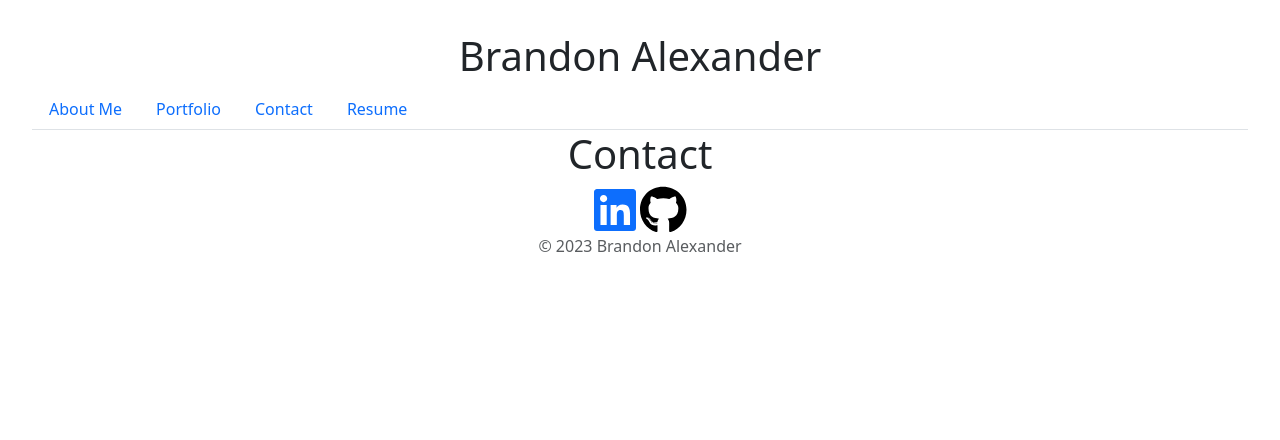
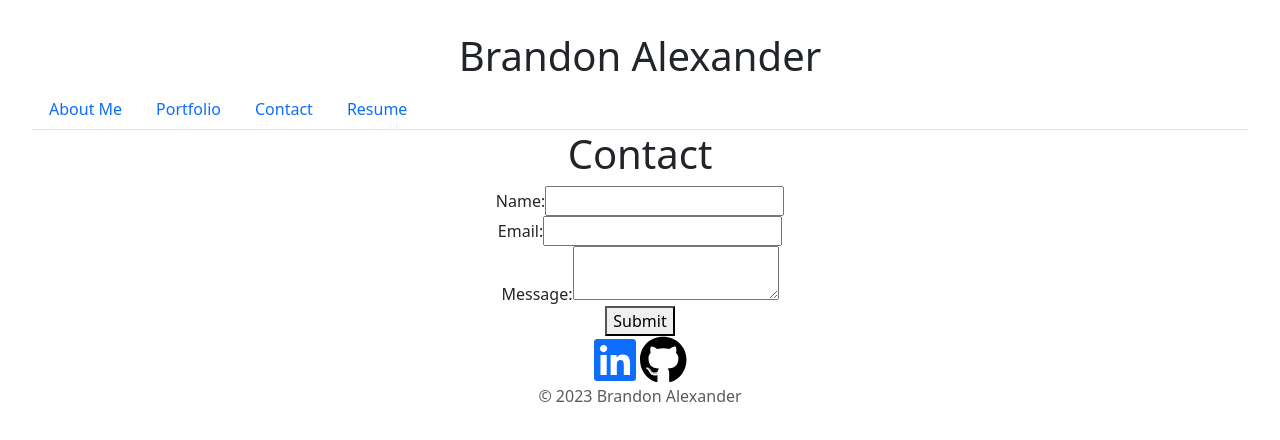
Before and after one commit to BDA2013/bdaReactPortfolio, a React (Vite) app: page /Contact in a window 1280 px wide. Shown: the top 440 px of the page. Built offline with nearby package versions, Linux system fonts and the light colour scheme.

Commit message:
Added form onto 'Contact.jsx'

```diff
--- a/src/pages/About.jsx
+++ b/src/pages/About.jsx
@@ -3,7 +3,7 @@ export default function About() {
     <div>
       <h1> About Me </h1>
       <p>
-        I am a full stack web developer with a background in education and a
+        I am a full stack web developer with a background in Information Technology and a
         passion for learning. I have a Associate&apos;s degree in Office
         Technology from Bergen Community college, a Bachelor&apos;s degree in
         Information Technology from Fairleigh Dickinson University, and a
--- a/src/pages/Contact.jsx
+++ b/src/pages/Contact.jsx
@@ -2,6 +2,25 @@ export default function Contact() {
   return (
     <div>
       <h1> Contact </h1>
+      {/* I see a contact form with fields for a name, an email address, and a message */}
+      <form>
+        <label htmlFor="name">
+          Name:
+          <input type="text" id="name" name="name" />
+        </label>
+        <br />
+        <label htmlFor="email">
+          Email:
+          <input type="email" id="email" name="email" />
+        </label>
+        <br />
+        <label htmlFor="message">
+          Message:
+          <textarea id="message" name="message" />
+        </label>
+        <br />
+        <button type="submit">Submit</button>
+      </form>
     </div>
   );
 }
```
